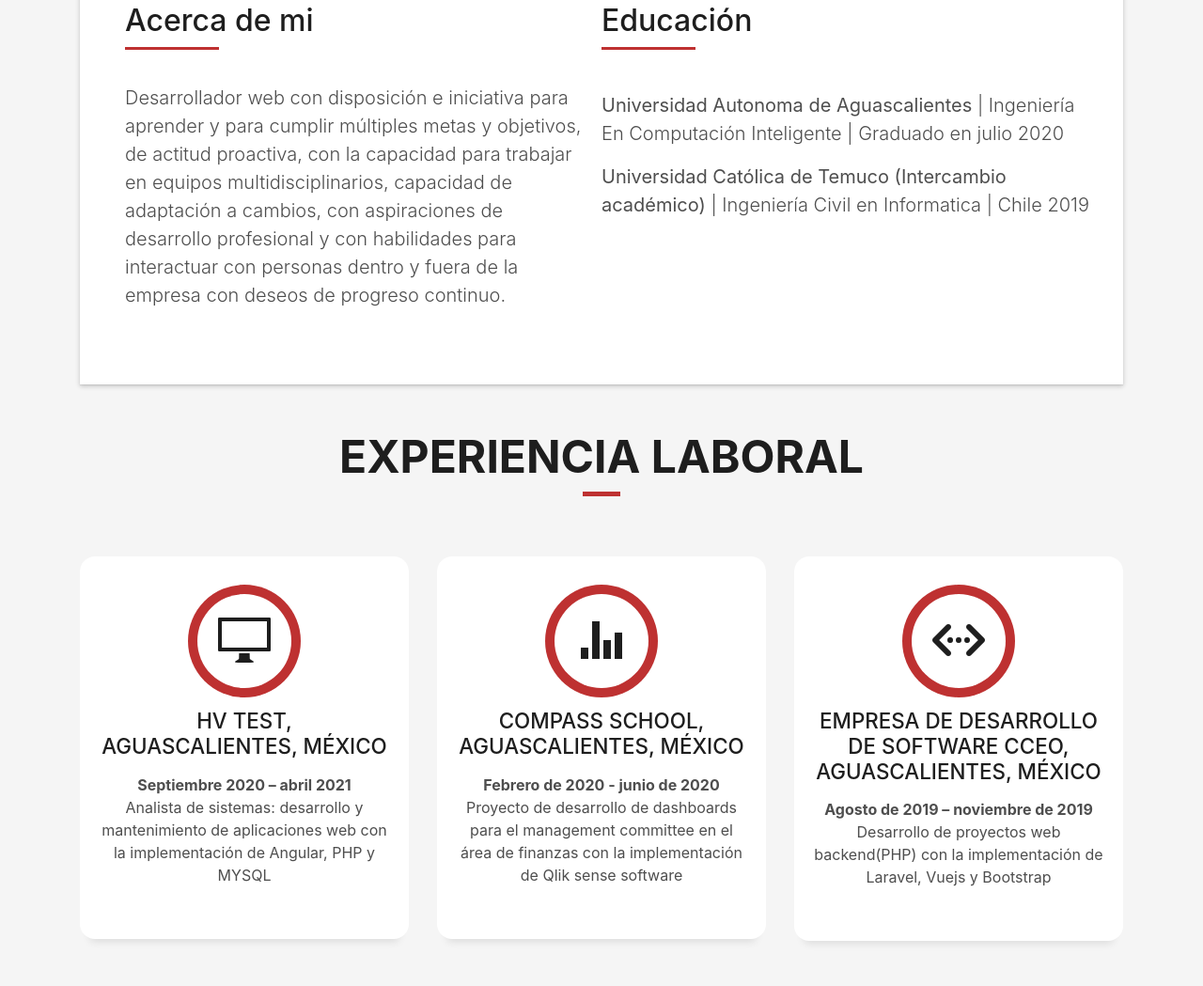
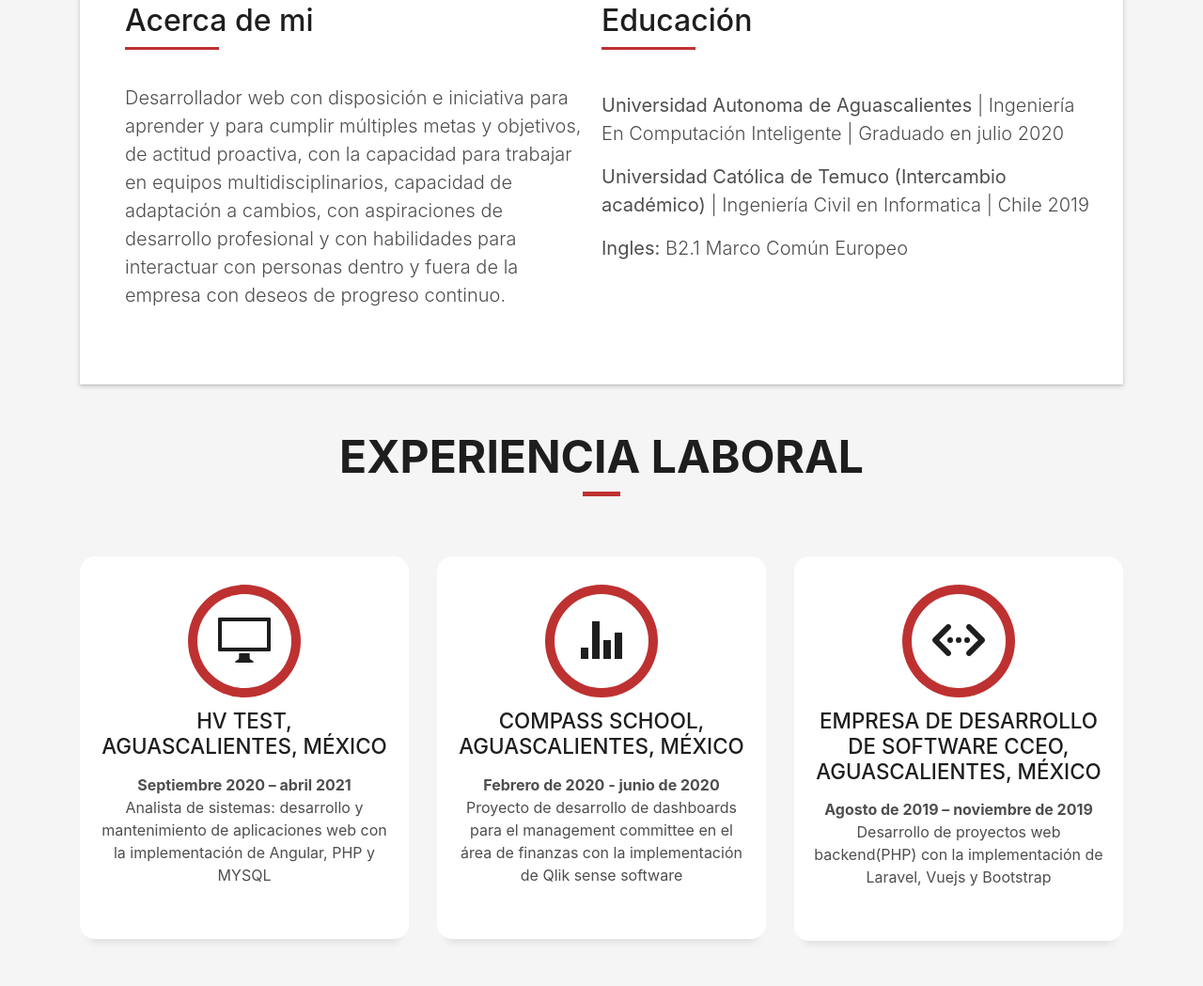
Before and after one commit to albertdanl/albertdanl.github.io, a plain HTML site: page index.html in a window 1280 px wide. Shown: the part 925-1974 px from the top of the page at 94% size. Drawn offline with Linux system fonts and the light colour scheme; files whose address does not match are found by name.

Commit message:
english level added

```diff
--- a/index.html
+++ b/index.html
@@ -105,11 +105,15 @@
                       Educación
                     </h5>
                   </div>
+
                     <p class="lead">
                       <strong>Universidad Autonoma de Aguascalientes</strong> | Ingeniería En Computación Inteligente | Graduado en julio 2020
                     </p>
                     <p class="lead">
                       <strong>Universidad Católica de Temuco (Intercambio académico) </strong> | Ingeniería Civil en Informatica | Chile 2019
+                    </p>
+                    <p class="lead">
+                      <strong>Ingles: </strong> B2.1 Marco Común Europeo
                     </p>
 
 
```
